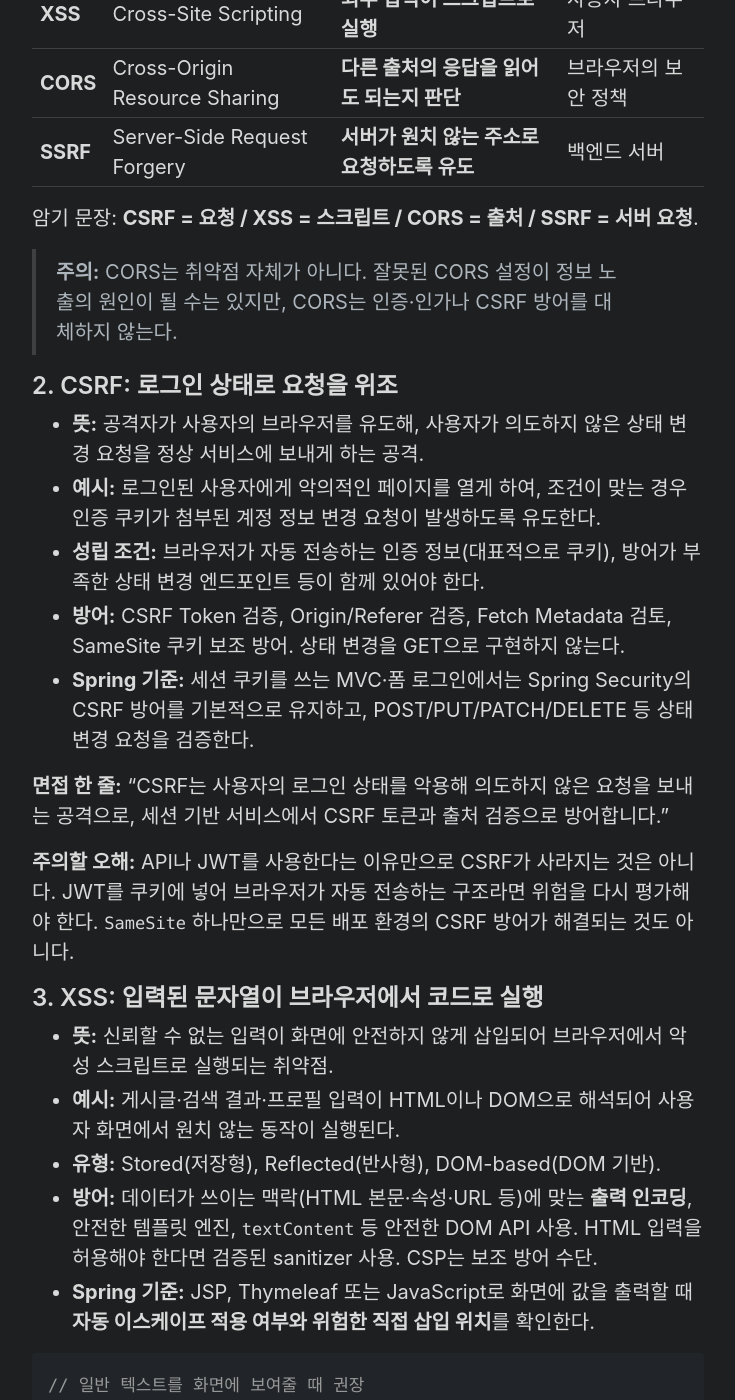
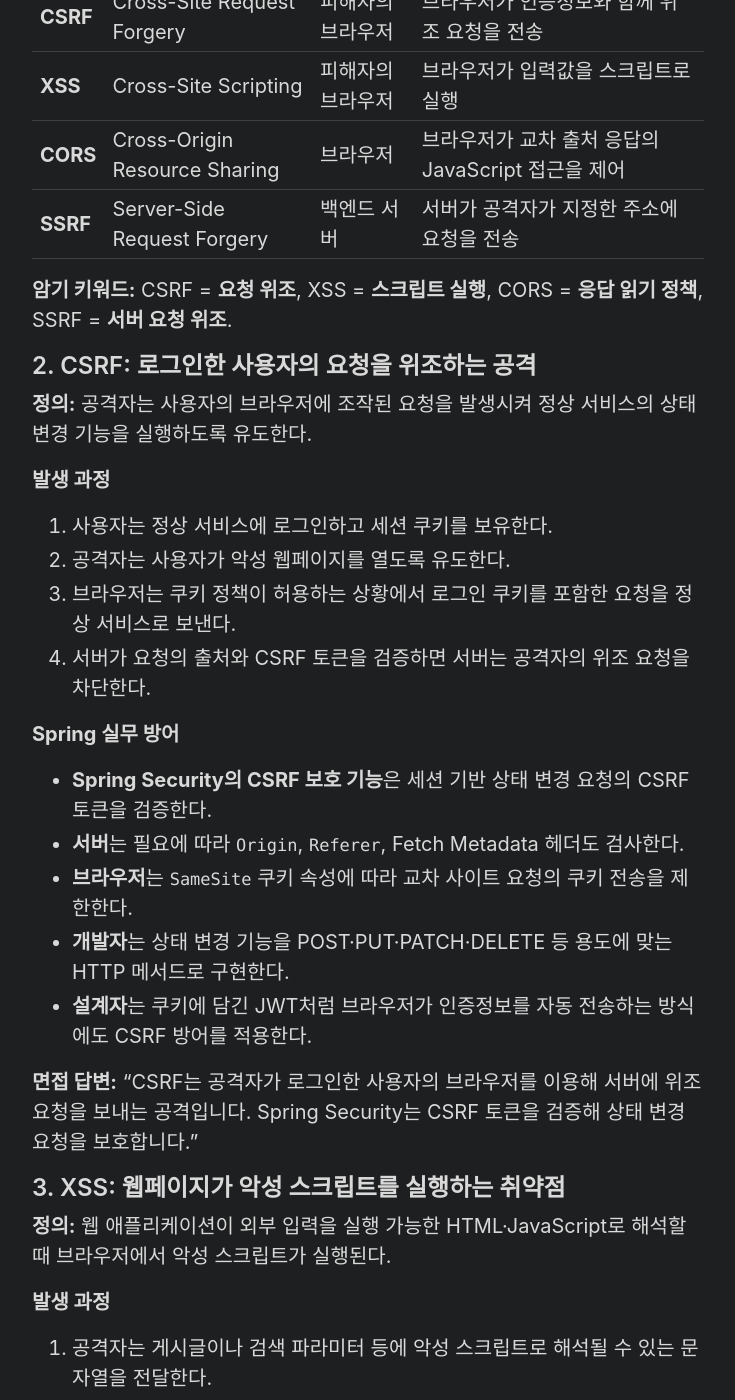
Before and after one commit to son1004007/son1004007.github.io, a Jekyll site: the page built from _posts/2026-10-09-web-security-csrf-xss-cors-ssrf-interview.md, in a window 1280 px wide and 1400 px high, scrolled down 633 px. Shown: the whole window, without its empty margins (272-1007 px from the left). Built offline with Jekyll 4.4.1, drawn with Linux system fonts in a browser that asks for light colours; some of the changed text lies outside the part shown.

Commit message:
docs: rewrite web security explanations with explicit subjects and direct answers

````diff
--- a/_posts/2026-10-09-web-security-csrf-xss-cors-ssrf-interview.md
+++ b/_posts/2026-10-09-web-security-csrf-xss-cors-ssrf-interview.md
@@ -1,142 +1,186 @@
 ---
 layout: post
 title: "CSRF·XSS·CORS·SSRF 차이: 웹 보안 면접 암기 노트와 흐름도"
-description: "CSRF, XSS, CORS, SSRF의 뜻과 공격 또는 동작 위치, 방어 기준을 비교하고 Spring 백엔드 면접 답변과 흐름도 4개로 정리합니다."
+description: "CSRF, XSS, CORS, SSRF의 동작 주체, 발생 과정, 방어 방법을 주어가 분명한 설명과 면접 답변, 흐름도 4개로 정리합니다."
 date: 2026-10-09
 permalink: /web-security-csrf-xss-cors-ssrf/
 categories: [backend]
 tags: [Spring Security, Web Security, CSRF, XSS, CORS, SSRF, Interview]
 ---
 
-**한 문장으로 구분:** CSRF는 **요청 위조**, XSS는 **브라우저에서 악성 스크립트 실행**, SSRF는 **서버의 요청 기능 악용**이다. CORS는 이들과 달리 공격명이 아니라 **브라우저의 다른 출처 간 응답 접근 정책**이다.
+웹 보안 면접에서 네 용어를 구분하는 핵심은 **누가 무엇을 실행하는지**다.
 
-이 글은 웹 보안을 면접에서 짧고 정확하게 설명하기 위한 학습 노트다. 맨 아래에 각 개념의 실제 흐름을 **그림 4개**로 정리했다.
+- **CSRF:** 공격자는 사용자의 로그인 상태를 악용해 서버에 요청을 전송하도록 유도한다.
+- **XSS:** 공격자는 웹페이지가 사용자 입력을 스크립트로 실행하도록 만든다.
+- **CORS:** 브라우저는 출처가 다른 서버의 응답을 웹페이지의 JavaScript가 읽을 수 있는지 판단한다.
+- **SSRF:** 공격자는 백엔드 서버가 공격자가 선택한 주소로 네트워크 요청을 보내도록 유도한다.
 
 ## 1. 30초 암기표
 
-| 약어 | 풀어 쓰면 | 한 줄 암기 | 주된 실행·판단 위치 |
+| 용어 | 영문 이름 | 동작 주체 | 핵심 동작 |
 | --- | --- | --- | --- |
-| **CSRF** | Cross-Site Request Forgery | **로그인한 사용자의 요청을 위조** | 사용자 브라우저 → 서버 |
-| **XSS** | Cross-Site Scripting | **외부 입력이 스크립트로 실행** | 사용자 브라우저 |
-| **CORS** | Cross-Origin Resource Sharing | **다른 출처의 응답을 읽어도 되는지 판단** | 브라우저의 보안 정책 |
-| **SSRF** | Server-Side Request Forgery | **서버가 원치 않는 주소로 요청하도록 유도** | 백엔드 서버 |
+| **CSRF** | Cross-Site Request Forgery | 피해자의 브라우저 | 브라우저가 인증정보와 함께 위조 요청을 전송 |
+| **XSS** | Cross-Site Scripting | 피해자의 브라우저 | 브라우저가 입력값을 스크립트로 실행 |
+| **CORS** | Cross-Origin Resource Sharing | 브라우저 | 브라우저가 교차 출처 응답의 JavaScript 접근을 제어 |
+| **SSRF** | Server-Side Request Forgery | 백엔드 서버 | 서버가 공격자가 지정한 주소에 요청을 전송 |
 
-암기 문장: **CSRF = 요청 / XSS = 스크립트 / CORS = 출처 / SSRF = 서버 요청**.
+**암기 키워드:** CSRF = **요청 위조**, XSS = **스크립트 실행**, CORS = **응답 읽기 정책**, SSRF = **서버 요청 위조**.
 
-> **주의:** CORS는 취약점 자체가 아니다. 잘못된 CORS 설정이 정보 노출의 원인이 될 수는 있지만, CORS는 인증·인가나 CSRF 방어를 대체하지 않는다.
+## 2. CSRF: 로그인한 사용자의 요청을 위조하는 공격
 
-## 2. CSRF: 로그인 상태로 요청을 위조
+**정의:** 공격자는 사용자의 브라우저에 조작된 요청을 발생시켜 정상 서비스의 상태 변경 기능을 실행하도록 유도한다.
 
-- **뜻:** 공격자가 사용자의 브라우저를 유도해, 사용자가 의도하지 않은 상태 변경 요청을 정상 서비스에 보내게 하는 공격.
-- **예시:** 로그인된 사용자에게 악의적인 페이지를 열게 하여, 조건이 맞는 경우 인증 쿠키가 첨부된 계정 정보 변경 요청이 발생하도록 유도한다.
-- **성립 조건:** 브라우저가 자동 전송하는 인증 정보(대표적으로 쿠키), 방어가 부족한 상태 변경 엔드포인트 등이 함께 있어야 한다.
-- **방어:** CSRF Token 검증, Origin/Referer 검증, Fetch Metadata 검토, SameSite 쿠키 보조 방어. 상태 변경을 GET으로 구현하지 않는다.
-- **Spring 기준:** 세션 쿠키를 쓰는 MVC·폼 로그인에서는 Spring Security의 CSRF 방어를 기본적으로 유지하고, POST/PUT/PATCH/DELETE 등 상태 변경 요청을 검증한다.
+**발생 과정**
 
-**면접 한 줄:** "CSRF는 사용자의 로그인 상태를 악용해 의도하지 않은 요청을 보내는 공격으로, 세션 기반 서비스에서 CSRF 토큰과 출처 검증으로 방어합니다."
+1. 사용자는 정상 서비스에 로그인하고 세션 쿠키를 보유한다.
+2. 공격자는 사용자가 악성 웹페이지를 열도록 유도한다.
+3. 브라우저는 쿠키 정책이 허용하는 상황에서 로그인 쿠키를 포함한 요청을 정상 서비스로 보낸다.
+4. 서버가 요청의 출처와 CSRF 토큰을 검증하면 서버는 공격자의 위조 요청을 차단한다.
 
-**주의할 오해:** API나 JWT를 사용한다는 이유만으로 CSRF가 사라지는 것은 아니다. JWT를 쿠키에 넣어 브라우저가 자동 전송하는 구조라면 위험을 다시 평가해야 한다. `SameSite` 하나만으로 모든 배포 환경의 CSRF 방어가 해결되는 것도 아니다.
+**Spring 실무 방어**
 
-## 3. XSS: 입력된 문자열이 브라우저에서 코드로 실행
+- **Spring Security의 CSRF 보호 기능**은 세션 기반 상태 변경 요청의 CSRF 토큰을 검증한다.
+- **서버**는 필요에 따라 `Origin`, `Referer`, Fetch Metadata 헤더도 검사한다.
+- **브라우저**는 `SameSite` 쿠키 속성에 따라 교차 사이트 요청의 쿠키 전송을 제한한다.
+- **개발자**는 상태 변경 기능을 POST·PUT·PATCH·DELETE 등 용도에 맞는 HTTP 메서드로 구현한다.
+- **설계자**는 쿠키에 담긴 JWT처럼 브라우저가 인증정보를 자동 전송하는 방식에도 CSRF 방어를 적용한다.
 
-- **뜻:** 신뢰할 수 없는 입력이 화면에 안전하지 않게 삽입되어 브라우저에서 악성 스크립트로 실행되는 취약점.
-- **예시:** 게시글·검색 결과·프로필 입력이 HTML이나 DOM으로 해석되어 사용자 화면에서 원치 않는 동작이 실행된다.
-- **유형:** Stored(저장형), Reflected(반사형), DOM-based(DOM 기반).
-- **방어:** 데이터가 쓰이는 맥락(HTML 본문·속성·URL 등)에 맞는 **출력 인코딩**, 안전한 템플릿 엔진, `textContent` 등 안전한 DOM API 사용. HTML 입력을 허용해야 한다면 검증된 sanitizer 사용. CSP는 보조 방어 수단.
-- **Spring 기준:** JSP, Thymeleaf 또는 JavaScript로 화면에 값을 출력할 때 **자동 이스케이프 적용 여부와 위험한 직접 삽입 위치**를 확인한다.
+**면접 답변:** "CSRF는 공격자가 로그인한 사용자의 브라우저를 이용해 서버에 위조 요청을 보내는 공격입니다. Spring Security는 CSRF 토큰을 검증해 상태 변경 요청을 보호합니다."
+
+## 3. XSS: 웹페이지가 악성 스크립트를 실행하는 취약점
+
+**정의:** 웹 애플리케이션이 외부 입력을 실행 가능한 HTML·JavaScript로 해석할 때 브라우저에서 악성 스크립트가 실행된다.
+
+**발생 과정**
+
+1. 공격자는 게시글이나 검색 파라미터 등에 악성 스크립트로 해석될 수 있는 문자열을 전달한다.
+2. 웹 애플리케이션은 해당 문자열을 HTML 또는 DOM에 삽입한다.
+3. 브라우저는 해당 값을 실행 가능한 코드로 해석한다.
+4. 브라우저는 피해자의 로그인 상태에서 스크립트가 요청한 동작을 실행할 수 있다.
+
+**XSS 유형**
+
+| 유형 | 동작 |
+| --- | --- |
+| Stored XSS | 서버가 저장한 입력값이 다른 사용자의 화면에 출력될 때 실행 |
+| Reflected XSS | 요청에 포함된 입력값이 응답에 반영될 때 실행 |
+| DOM-based XSS | 브라우저의 JavaScript가 외부 입력을 DOM에 삽입할 때 실행 |
+
+**Spring 및 프런트엔드 실무 방어**
+
+- **템플릿 엔진과 프런트엔드 코드**는 HTML 본문·속성·URL 등 출력 맥락에 맞는 인코딩을 적용한다.
+- **JavaScript 코드**는 일반 텍스트를 출력할 때 `textContent`를 사용한다.
+- **HTML 편집 기능**은 검증된 HTML sanitizer로 허용 태그와 속성을 정리한다.
+- **웹 서버**는 CSP(Content Security Policy)를 추가 방어 수단으로 제공한다.
 
 ```javascript
-// 일반 텍스트를 화면에 보여줄 때 권장
+// 브라우저는 userInput을 일반 텍스트로 출력한다.
 messageElement.textContent = userInput;
-
-// 검증되지 않은 입력을 HTML로 해석하므로 위험
-// messageElement.innerHTML = userInput;
 ```
 
-**면접 한 줄:** "XSS는 사용자 입력이 브라우저에서 스크립트로 실행되는 문제이며, 입력 자체를 신뢰하지 않고 출력 위치에 맞게 인코딩하거나 안전한 DOM API를 사용해 방어합니다."
+**면접 답변:** "XSS는 사용자 입력이 브라우저에서 악성 스크립트로 실행되는 취약점입니다. 웹 애플리케이션은 출력 위치에 맞게 데이터를 인코딩하고 안전한 DOM API를 사용해 방어합니다."
 
-**주의할 오해:** 모든 입력에 같은 방식으로 HTML 이스케이프를 적용하면 충분하다는 설명은 부정확하다. HTML, HTML 속성, JavaScript, URL은 안전한 처리 맥락이 다르다.
+## 4. CORS: 브라우저가 교차 출처 응답 접근을 제어하는 정책
 
-## 4. CORS: 다른 출처에서 API 응답을 읽도록 허용하는 정책
+**정의:** 브라우저는 CORS 정책과 서버의 응답 헤더를 사용해 출처가 다른 웹페이지의 JavaScript에 API 응답 접근 권한을 부여한다.
 
-- **뜻:** 웹페이지의 출처(Origin)와 API 서버의 출처가 다를 때, 브라우저가 JavaScript에 응답 접근을 허용할지 결정하는 HTTP 헤더 기반 메커니즘.
-- **Origin:** **프로토콜(scheme) + 호스트 + 포트**의 조합. 포트만 달라도 출처가 다를 수 있다.
-- **예시:** `https://front.example`의 화면에서 `https://api.example` API를 호출한다.
-- **Preflight:** 일부 교차 출처 요청에서 브라우저가 먼저 `OPTIONS`를 보내 허용 메서드·헤더 등을 확인한다. **모든 CORS 요청에서 발생하는 것은 아니다.**
-- **방어/설정:** 필요한 Origin·Method·Header만 허용한다. 자격 증명이 포함된 교차 출처 요청에서는 `Access-Control-Allow-Origin: *`를 사용할 수 없다.
-- **Spring 기준:** `CorsConfigurationSource` 또는 Spring MVC CORS 설정과 `http.cors(...)`를 일관되게 구성한다. 사전 요청은 인증 쿠키가 없으므로 인증 필터가 거부하지 않도록 CORS 처리를 우선해야 한다.
+**Origin 구성:** 프로토콜(scheme) + 호스트(host) + 포트(port).
 
-**면접 한 줄:** "CORS는 다른 출처의 API 응답을 브라우저 JavaScript가 읽을 수 있는지를 제어하는 정책입니다. 서버가 허용 출처와 메서드를 응답 헤더로 알려주며, 인증과 인가를 대신하지 않습니다."
+**발생 과정**
 
-**주의할 오해:** "CORS에 걸리면 서버 요청 자체가 무조건 차단된다"는 설명은 틀리다. 사전 요청이 실패하면 후속 요청이 막힐 수 있지만, 사전 요청이 필요 없는 교차 출처 요청은 서버에 도달한 뒤 **브라우저가 응답 읽기를 차단**할 수 있다. 서버-서버 통신도 CORS로 보호되는 것은 아니다.
+1. `https://front.example`에서 실행 중인 JavaScript는 `https://api.example`에 요청한다.
+2. 브라우저는 요청 메서드와 헤더 등의 조건에 따라 사전 요청(Preflight, `OPTIONS`)을 전송한다.
+3. API 서버는 `Access-Control-Allow-Origin` 등 필요한 CORS 헤더를 응답한다.
+4. 브라우저는 CORS 헤더를 검사한 뒤 JavaScript의 응답 접근을 허용하거나 제한한다.
 
-## 5. SSRF: 백엔드 서버가 임의 주소에 접근하도록 유도
+**Spring 실무 설정**
 
-- **뜻:** 사용자가 입력한 URL이나 네트워크 대상을 서버가 충분히 검증하지 않아, 공격자가 서버 권한으로 내부 또는 외부 대상에 요청을 보내도록 하는 공격.
-- **예시:** 파일 다운로드·미리보기·Webhook 기능에서 받은 URL을 서버가 그대로 호출해 내부 서비스까지 접근할 위험이 생긴다.
-- **방어:** 가능한 경우 **고정된 목적지 허용목록(allowlist)**을 사용한다. URL scheme·호스트·DNS 해석 결과·IP 대역을 검증하고 리다이렉트 후 주소도 재검증한다. 내부망·메타데이터 엔드포인트로 나가는 트래픽은 네트워크 차원에서도 제한한다.
-- **Spring 기준:** `RestClient`, `WebClient`, `RestTemplate` 등이 외부 URL을 받아 호출하는 코드에서 URL 검증과 outbound 네트워크 정책을 검토한다.
+- **개발자**는 실제 프런트엔드의 Origin·Method·Header를 허용목록에 등록한다.
+- **Spring Security**는 `CorsConfigurationSource` 또는 Spring MVC의 CORS 설정을 통합해 사전 요청을 처리한다.
+- **브라우저**는 자격 증명을 포함한 교차 출처 요청에 대해 서버가 명시적으로 허용한 Origin을 기준으로 응답 접근을 판단한다.
+- **백엔드 서버**는 CORS 설정과 독립적으로 사용자 인증과 API 인가를 검사한다.
 
-**면접 한 줄:** "SSRF는 공격자 입력을 통해 서버가 의도하지 않은 주소에 직접 요청하도록 만드는 공격입니다. 목적지 허용목록과 실제 DNS/IP, 리다이렉트 검증, 네트워크 통제로 방어합니다."
+**요청 구분:** 브라우저는 사전 요청이 필요한 경우 OPTIONS로 먼저 허용 범위를 확인한다. 브라우저는 단순 교차 출처 요청을 서버에 전송한 뒤 응답의 CORS 헤더를 검사할 수도 있다.
 
-**주의할 오해:** 단순히 URL 문자열에 `localhost`나 `127.0.0.1`이 포함됐는지만 검사하면 충분하지 않다. 여러 IP 표현, DNS 변화, 리다이렉트 등의 영향을 고려해야 한다.
+**면접 답변:** "CORS는 브라우저가 서로 다른 출처의 API 응답에 대한 JavaScript 접근을 제어하는 정책입니다. API 서버는 허용 출처와 메서드 등의 정보를 응답 헤더로 전달합니다."
 
-## 6. 면접 단골 비교 질문
+## 5. SSRF: 백엔드 서버의 네트워크 요청을 악용하는 공격
 
-| 질문 | 20초 답변 핵심 |
+**정의:** 공격자는 URL 입력 기능을 이용해 백엔드 서버가 공격자가 지정한 네트워크 대상에 요청하도록 유도한다.
+
+**발생 과정**
+
+1. 사용자는 이미지 미리보기, 파일 다운로드 또는 Webhook 등의 기능에 URL을 제출한다.
+2. 백엔드 서버는 입력받은 URL을 처리하며 네트워크 요청을 생성한다.
+3. 공격자가 내부 서비스 주소를 입력한 경우 서버는 자신의 네트워크 접근 범위 안에서 해당 주소에 접근할 수 있다.
+4. 서버가 목적지 검증과 송신 네트워크 정책을 적용하면 허용된 대상에 대해서만 요청을 전송한다.
+
+**Spring 실무 방어**
+
+- **서버**는 외부 요청 대상을 사전에 정한 목적지 허용목록(allowlist)으로 제한한다.
+- **서버**는 URL의 scheme, 호스트, DNS 해석 결과, 실제 연결 IP를 검사한다.
+- **HTTP 클라이언트**는 리다이렉트를 처리할 때 변경된 목적지를 다시 검증한다.
+- **인프라**는 내부망·클라우드 메타데이터 서비스 접근을 송신 네트워크 정책으로 제한한다.
+- **개발자**는 `RestClient`, `WebClient`, `RestTemplate` 등이 외부 URL을 호출하는 경로를 점검한다.
+
+**면접 답변:** "SSRF는 공격자가 서버의 외부 요청 기능을 악용해 서버가 지정된 주소로 네트워크 요청을 보내게 만드는 공격입니다. 서버는 목적지 허용목록, DNS·IP 검증, 리다이렉트 검증과 네트워크 정책으로 방어합니다."
+
+## 6. 면접 질문 8개와 모범 답변
+
+| 질문 | 바로 말할 답변 |
 | --- | --- |
-| CSRF와 XSS는 어떤 차이가 있나요? | CSRF는 **요청 자체를 위조**, XSS는 **브라우저에서 악성 코드가 실행**되는 문제입니다. |
-| CORS와 CSRF는 같은 보안 기능인가요? | 아닙니다. CORS는 **교차 출처 응답 읽기 정책**, CSRF는 **원치 않는 상태 변경 요청 방어** 문제입니다. |
-| CSRF Token이 있으면 XSS도 안전한가요? | 아닙니다. XSS가 가능한 상황에서는 동일 출처의 코드가 토큰을 읽거나 요청을 실행할 수 있어 XSS도 별도로 막아야 합니다. |
-| JWT 방식이면 CSRF를 꺼도 되나요? | 토큰이 **어떻게 전달되는지** 판단해야 합니다. 자동 전송되는 쿠키를 사용한다면 CSRF 위험이 남을 수 있습니다. |
-| CORS 오류가 나면 서버가 API 호출을 못 받은 건가요? | 반드시 그렇지 않습니다. Preflight 실패는 실제 요청을 막을 수 있고, 단순 요청은 서버에 도달해도 브라우저가 응답 공유를 막을 수 있습니다. |
-| SSRF와 CSRF는 무슨 차이인가요? | CSRF는 **사용자 브라우저가 인증된 요청**을 보내게 만들고, SSRF는 **서버가 네트워크 요청**을 보내게 만듭니다. |
-| XSS 방어를 위해 입력만 필터링하면 충분한가요? | 아닙니다. **출력 맥락에 맞는 인코딩**이 기본이며 HTML 허용 시 sanitizer와 CSP 보조 통제를 검토해야 합니다. |
-| Spring Security만 적용하면 SSRF도 막히나요? | 아닙니다. Spring Security의 인증·인가와 별도로, **외부 요청 대상 검증과 네트워크 egress 통제**가 필요합니다. |
+| **CSRF와 XSS의 차이는 무엇인가요?** | **CSRF 공격자**는 사용자 브라우저가 인증된 요청을 보내도록 유도합니다. **XSS 공격자**는 사용자 브라우저가 악성 스크립트를 실행하도록 만듭니다. |
+| **CORS와 CSRF의 역할은 무엇인가요?** | **CORS 정책**은 교차 출처 응답 읽기를 제어합니다. **CSRF 보호 기능**은 로그인 상태를 이용한 위조 요청을 검사합니다. |
+| **XSS 환경에서 CSRF 방어는 어떻게 영향을 받나요?** | **XSS로 실행된 동일 출처 스크립트**는 CSRF 토큰에 접근하거나 인증된 요청을 보낼 수 있습니다. **웹 애플리케이션**은 XSS와 CSRF 방어를 함께 적용합니다. |
+| **JWT 사용 시 CSRF 대응 기준은 무엇인가요?** | **개발자**는 브라우저가 JWT를 자동 전송하는지 확인합니다. **쿠키 기반 JWT 인증 서비스**는 CSRF 보호를 적용합니다. |
+| **CORS 요청과 Preflight는 어떻게 동작하나요?** | **브라우저**는 필요한 경우 OPTIONS 사전 요청을 보내고, **서버**는 허용 정보를 응답합니다. **브라우저**는 응답 헤더를 검사해 JavaScript 접근을 제어합니다. |
+| **SSRF와 CSRF의 요청 주체는 누구인가요?** | **CSRF**에서는 사용자 브라우저가 요청을 전송합니다. **SSRF**에서는 백엔드 서버가 요청을 전송합니다. |
+| **XSS의 대표 방어 방법은 무엇인가요?** | **애플리케이션**은 출력 맥락에 맞는 인코딩, 안전한 DOM API, HTML sanitizer 및 CSP를 사용합니다. |
+| **Spring 백엔드에서 SSRF는 어떻게 방어하나요?** | **백엔드 서버**는 목적지 허용목록과 DNS·IP·리다이렉트 검증을 수행하고, **인프라**는 송신 네트워크 정책을 적용합니다. |
 
 ## 7. 실무 검증 체크리스트
 
-- [ ] **CSRF:** 인증 쿠키가 있는 상태 변경 요청에서 토큰 누락·불일치를 거부하는가?
-- [ ] **XSS:** 사용자가 입력한 특수문자가 HTML·스크립트로 실행되지 않고 텍스트로 보이는가?
-- [ ] **CORS:** 허용하지 않은 Origin의 브라우저 스크립트가 API 응답을 읽지 못하는가? 허용한 Origin은 정상 동작하는가?
-- [ ] **SSRF:** URL 입력 기능이 허용하지 않은 내부·외부 목적지를 호출하지 않는가? 리다이렉트와 DNS/IP 변경도 고려했는가?
-- [ ] **공통:** 실패를 로그 및 테스트로 확인했고, 브라우저 정책과 서버 측 인가를 혼동하지 않는가?
+- [ ] **CSRF:** 테스트는 로그인 쿠키가 있는 요청의 CSRF 토큰 누락·불일치 차단 결과를 검증한다.
+- [ ] **XSS:** 테스트는 외부 입력값이 화면에 안전한 텍스트로 출력되는지 확인한다.
+- [ ] **CORS:** 브라우저 테스트는 허용한 Origin의 응답 읽기와 제한한 Origin의 응답 접근 차단을 확인한다.
+- [ ] **SSRF:** 테스트는 허용목록에 등록한 목적지의 호출 성공과 내부·제한 주소에 대한 차단을 검증한다.
+- [ ] **공통:** 개발자는 브라우저 정책, 서버 인증·인가, 송신 네트워크 통제를 각각 검증한다.
 
-## 8. 하단 그림으로 네 가지 흐름 외우기
+## 8. 네 가지 흐름을 그림으로 이해하기
 
-위에서 배운 내용을 **누가 요청을 시작하는지, 어디서 실행·판단하는지**로 구분하면 외우기 쉽다. 아래 도식은 실제 공격 구현 방법이 아니라 신뢰 경계를 설명하는 학습용 개념도다.
+아래 그림은 요청을 시작하는 주체, 요청을 처리하는 위치, 개발자가 적용할 방어 기술을 구분한다.
 
-### 8-1. CSRF: 공격자 → 사용자 브라우저 → 정상 서비스
+### 8-1. CSRF: 공격자 사이트 → 브라우저 → 정상 서비스
 
-![CSRF: 공격자 사이트가 사용자를 유도하고 브라우저의 로그인 쿠키가 조건에 따라 첨부된 요청이 정상 서비스로 전달됨. CSRF 토큰 등 검증이 필요함.]({{ '/assets/diagrams/web-security-csrf-flow.svg' | relative_url }})
+![CSRF 공격자는 웹페이지를 통해 사용자의 브라우저가 인증 쿠키를 포함한 요청을 전송하도록 유도한다. 정상 서비스는 CSRF 토큰을 검증한다.]({{ '/assets/diagrams/web-security-csrf-flow.svg' | relative_url }})
 
-**기억할 지점:** 악용되는 것은 **사용자 브라우저의 로그인 상태**다.
+**암기:** **사용자 브라우저**가 로그인 쿠키와 함께 위조 요청을 전송한다.
 
-### 8-2. XSS: 입력 문자열 → 취약한 화면 → 브라우저 실행
+### 8-2. XSS: 악성 입력 → 취약한 화면 → 브라우저
 
-![XSS: 신뢰할 수 없는 입력이 화면에서 HTML 또는 DOM 코드로 해석되어 방문자 브라우저에서 스크립트가 실행될 수 있음.]({{ '/assets/diagrams/web-security-xss-flow.svg' | relative_url }})
+![XSS 공격자는 외부 입력을 전달하고 취약한 웹페이지는 문자열을 실행 가능한 코드로 해석한다. 방문자의 브라우저가 악성 스크립트를 실행한다.]({{ '/assets/diagrams/web-security-xss-flow.svg' | relative_url }})
 
-**기억할 지점:** 데이터로 보여야 할 값이 **브라우저에서 코드로 실행**된다.
+**암기:** **사용자 브라우저**가 데이터로 받은 문자열을 실행 가능한 코드로 해석한다.
 
-### 8-3. CORS: 다른 출처 화면 → 브라우저 정책 → API 응답
+### 8-3. CORS: 웹페이지 → API 서버 → 브라우저의 응답 접근 판단
 
-![CORS: 다른 출처의 웹페이지가 API를 요청할 때 브라우저가 출처 및 응답 헤더를 확인하여 스크립트의 응답 접근을 판단함.]({{ '/assets/diagrams/web-security-cors-flow.svg' | relative_url }})
+![CORS 정책에 따라 웹페이지 JavaScript가 다른 출처의 API에 요청하고 API 서버가 허용 응답 헤더를 보낸다. 브라우저가 JavaScript의 응답 접근 여부를 판단한다.]({{ '/assets/diagrams/web-security-cors-flow.svg' | relative_url }})
 
-**기억할 지점:** CORS는 **브라우저의 응답 읽기 허용 정책**이다. API의 실제 인가는 서버에서 별도로 검사해야 한다.
+**암기:** **브라우저**가 응답 헤더를 확인해 JavaScript의 응답 접근을 판단한다.
 
-### 8-4. SSRF: 입력 URL → 백엔드 서버 → 내부 또는 제한된 대상
+### 8-4. SSRF: 입력 URL → 백엔드 서버 → 네트워크 대상
 
-![SSRF: 공격자가 입력한 URL을 백엔드 서버가 검증 없이 요청하면 내부 및 제한된 서비스로 접근할 수 있으므로 목적지를 검증해야 함.]({{ '/assets/diagrams/web-security-ssrf-flow.svg' | relative_url }})
+![SSRF 공격자는 URL을 입력하고 백엔드 서버가 지정된 주소로 네트워크 요청을 보낸다. 서버는 목적지와 송신 경로를 검증한다.]({{ '/assets/diagrams/web-security-ssrf-flow.svg' | relative_url }})
 
-**기억할 지점:** 요청 주체는 브라우저가 아니라 **백엔드 서버**다.
+**암기:** **백엔드 서버**가 공격자가 지정한 주소로 네트워크 요청을 전송한다.
 
 ## 9. 마지막 10초 요약
 
 ```text
-CSRF: 로그인 상태를 이용한 요청 위조 → Token / Origin
-XSS : 입력값이 스크립트로 실행      → Output Encoding / Safe DOM
-CORS: 교차 출처 응답 읽기 정책     → Allowed Origin / Method
-SSRF: 서버가 임의 주소에 요청      → Destination Allowlist / Egress
+CSRF: 브라우저가 인증된 위조 요청 전송 → CSRF Token / Origin
+XSS : 브라우저가 입력 문자열을 코드로 실행 → Output Encoding / Safe DOM
+CORS: 브라우저가 교차 출처 응답 읽기 제어 → Allow-Origin / Method
+SSRF: 백엔드 서버가 지정된 주소로 요청 전송 → Allowlist / DNS·IP / Egress
 ```
 
 함께 읽기: [Spring Security 인증·인가와 면접 핵심 질문](https://github.com/son1004007/son1004007.github.io/blob/main/_posts/2026-10-09-spring-security-authentication-authorization-interview-guide.md)
````
